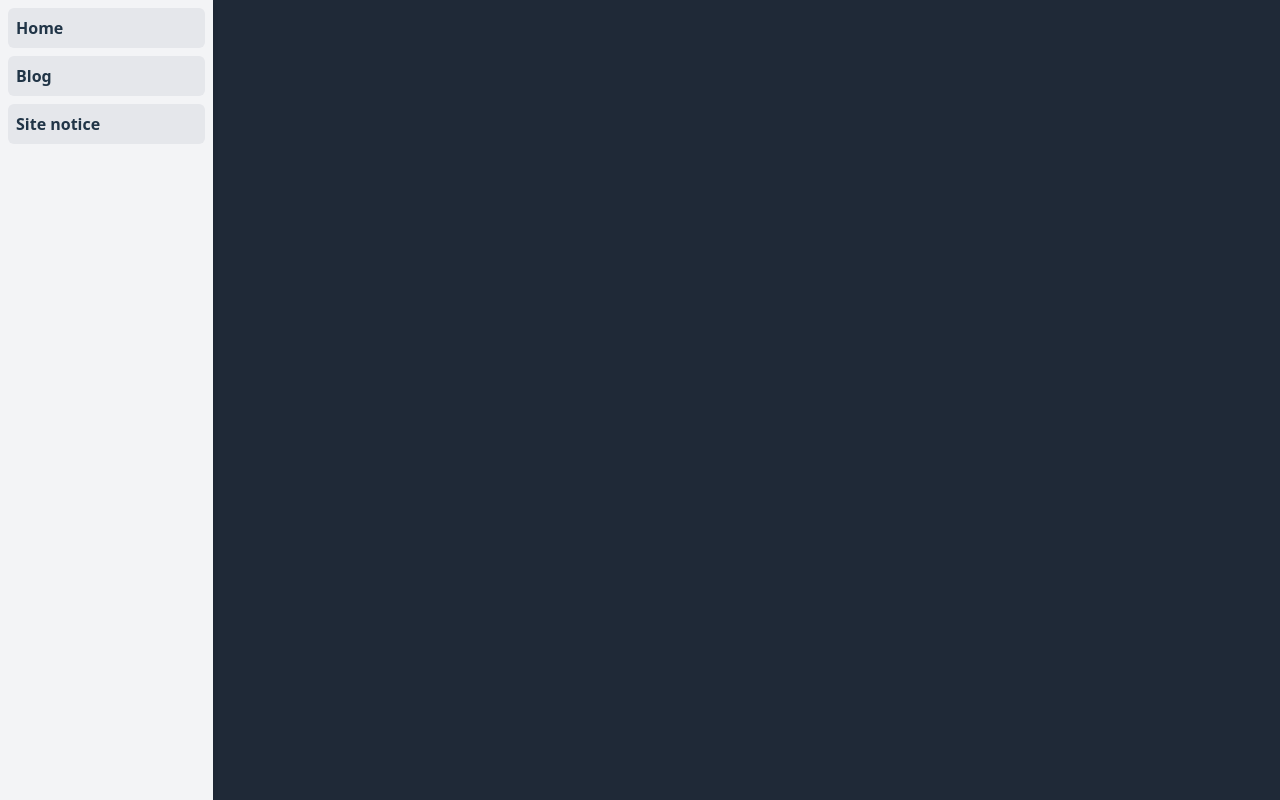
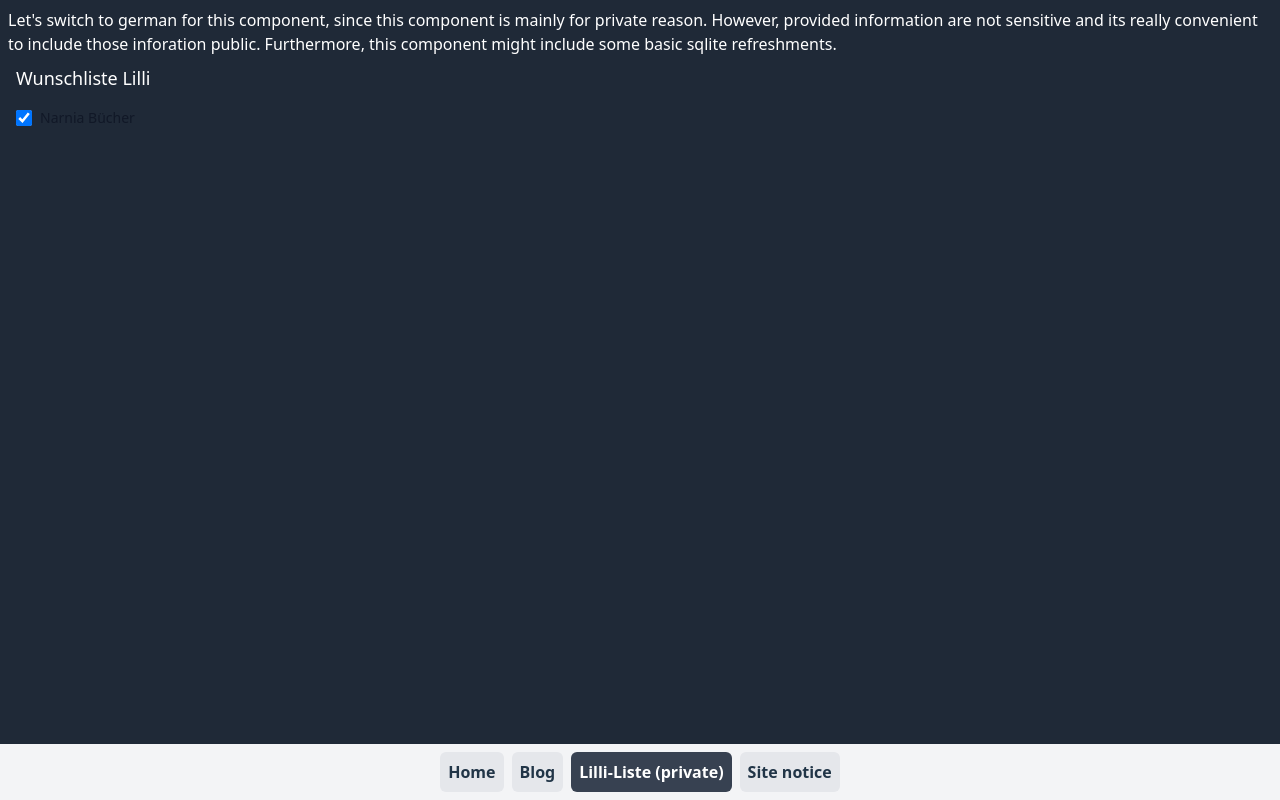
Before and after one commit to danielwalke/danielwalke.github.io, a Vue app: page /lilli_list in a window 1280 px wide. Built offline with nearby package versions, Linux system fonts and the light colour scheme.

Commit message:
first prototype component for side quest (wishlist Lilli)

```diff
--- a/src/App.vue
+++ b/src/App.vue
@@ -1,15 +1,15 @@
 <script setup>
-import Sidebar from "./components/sidebar/Sidebar.vue";
+import Bottombar from "./components/sidebar/Bottombar.vue";
 </script>
 
 <template>
   <div class="w-screen h-screen">
-    <div class="flex h-full">
-      <div class="lg:w-1/6 h-full w-1/3">
-        <Sidebar/>
+    <div class="flex h-full flex-col">
+      <div class="text-white p-2 w-full h-full overflow-y-auto">
+        <router-view></router-view>
       </div>
-      <div class="lg:w-5/6 text-white p-2 w-2/3">
-        <router-view></router-view>
+      <div class="h-1/12 w-full">
+        <Bottombar/>
       </div>
     </div>
 
--- a/src/components/sidebar/Sidebar.vue
+++ b/src/components/sidebar/Bottombar.vue
@@ -1,7 +1,8 @@
 <template>
-    <div class="flex gap-2 flex-col bg-gray-100 h-full p-2 shadow-md">
+    <div class="flex gap-2 justify-center bg-gray-100 h-full p-2 shadow-md">
       <router-link class="router" to="/">Home</router-link>
       <router-link class="router" to="/blog">Blog</router-link>
+      <router-link class="router" to="/lilli_list">Lilli-Liste (private)</router-link>
       <router-link class="router" to="/site_notice">Site notice</router-link>
     </div>
 </template>
@@ -12,7 +13,7 @@ import { ref, watch } from 'vue'
 import { useRoute } from 'vue-router';
 
 export default {
-  name: "Sidebar",
+  name: "Bottombar",
   setup() {
     const store = useSidebarStore()
     const route = useRoute()
--- /dev/null
+++ b/src/components/wishList/LilliList.vue
@@ -0,0 +1,23 @@
+<template>
+<div>
+  Let's switch to german for this component, since this component is mainly for private reason. However, provided information are not sensitive and its really convenient to include those inforation public.
+  Furthermore, this component might include some basic sqlite refreshments.
+  <h2 class="bold text-lg p-2">Wunschliste Lilli</h2>
+  <ul class="p-2">
+    <li class="flex items-center">
+      <input checked id="checked-checkbox" type="checkbox" value="" class="w-4 h-4 text-blue-600 bg-gray-100 border-gray-300 rounded focus:ring-blue-500 dark:focus:ring-blue-600 dark:ring-offset-gray-800 focus:ring-2 dark:bg-gray-700 dark:border-gray-600">
+      <label for="checked-checkbox" class="ml-2 text-sm font-medium text-gray-900 dark:text-gray-300">Narnia Bücher</label>
+    </li>
+  </ul>
+</div>
+</template>
+
+<script>
+export default {
+  name: "LilliList"
+}
+</script>
+
+<style scoped>
+
+</style>
--- a/src/main.js
+++ b/src/main.js
@@ -6,12 +6,14 @@ import VueSetup from "./components/blog/howTo/VueSetup.vue";
 import Intro from "./components/blog/Intro.vue";
 import SiteNotice from "./components/siteNotice/SiteNotice.vue";
 import { createPinia, defineStore } from 'pinia'
+import LilliList from "./components/wishList/LilliList.vue";
 
 
 const routes = [
     { path: '/', component: Intro, name:"home"},
     { path: '/blog', component: VueSetup, name:"blog"},
     { path: '/site_notice', component: SiteNotice, name: "siteNotice"},
+    { path: '/lilli_list', component: LilliList, name: "LilliList"},
 ]
 
 const router = createRouter({
```
Also changed, not shown: src/components/blog/howTo/VueSetup.vue (+2 -1 lines).
